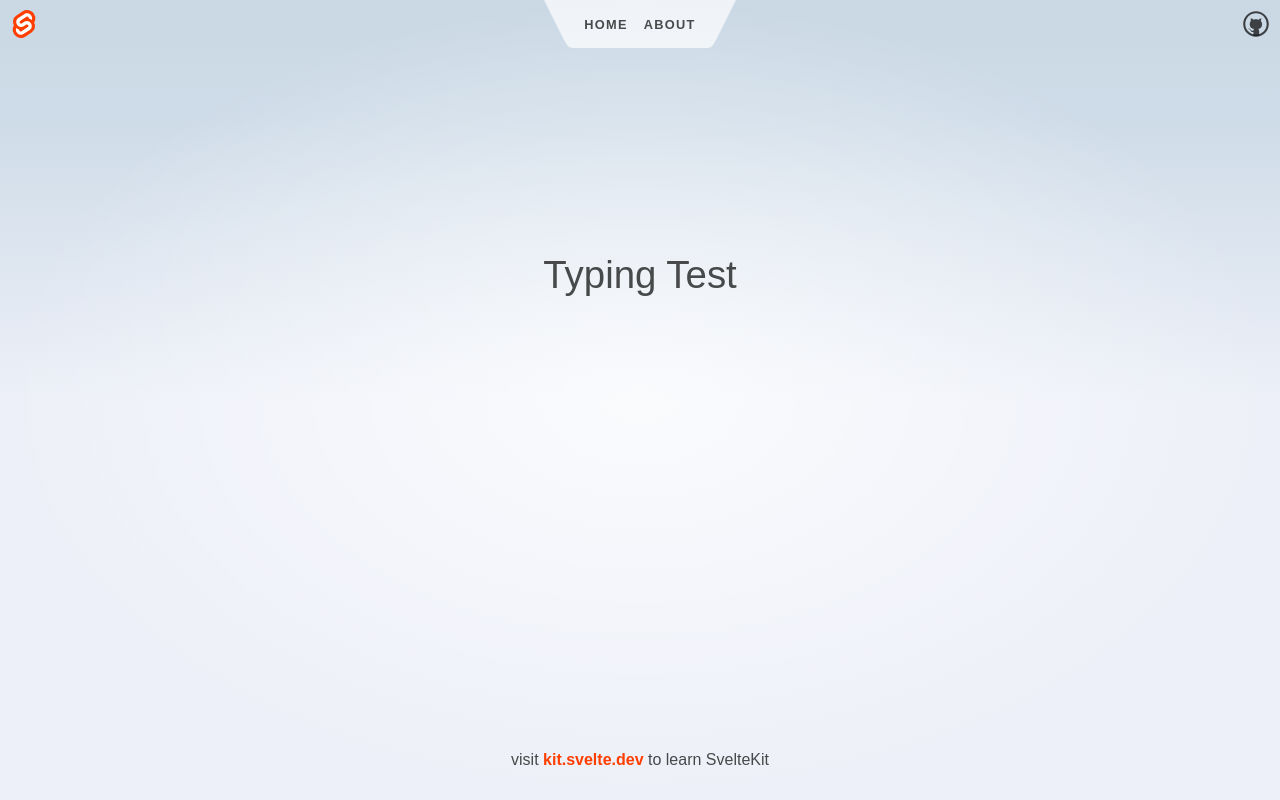
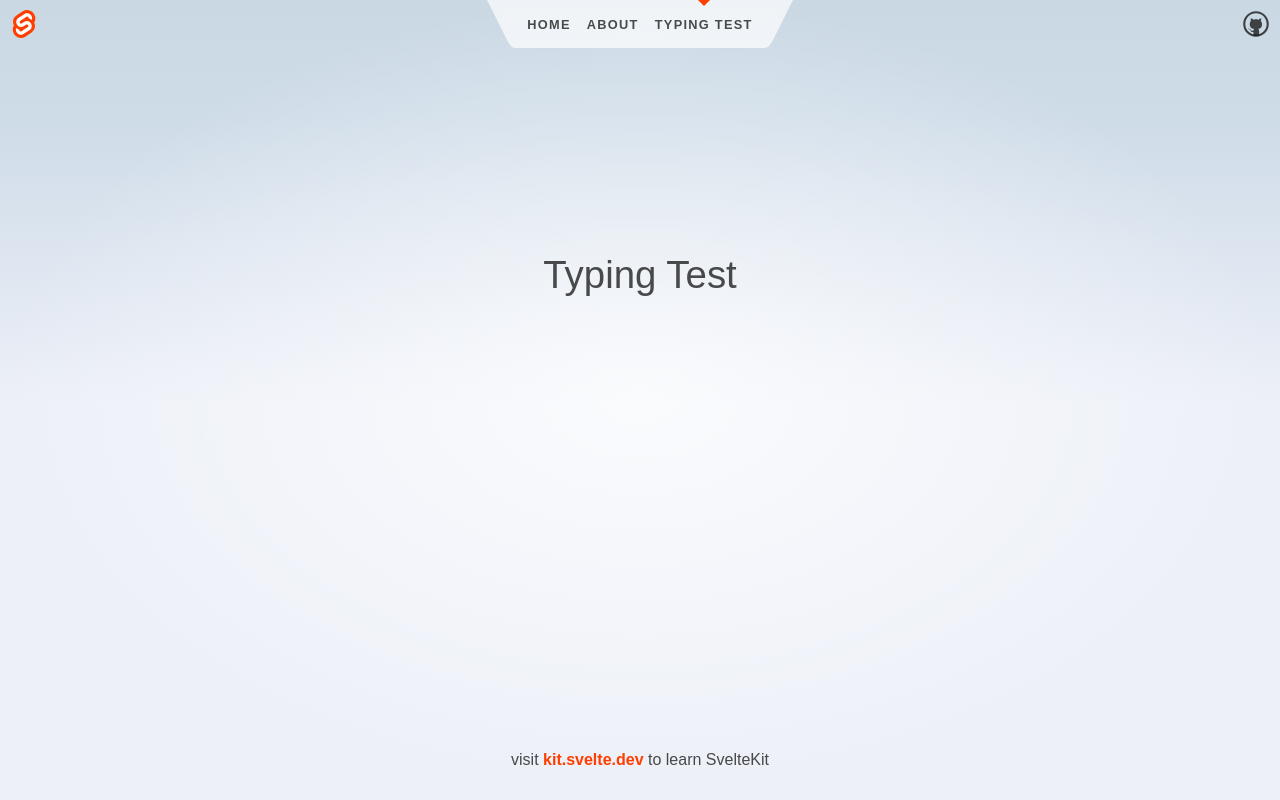
Before and after one commit to izzatrazab/DecodeEfficiency, a SvelteKit app: page /typing-test in a window 1280 px wide. Built offline with nearby package versions, Linux system fonts and the light colour scheme.

Commit message:
add typing test nav to header

```diff
--- a/src/routes/Header.svelte
+++ b/src/routes/Header.svelte
@@ -21,6 +21,13 @@
       </li>
       <li aria-current={$page.url.pathname === "/about" ? "page" : undefined}>
         <a href="/about">About</a>
+      </li>
+      <li
+        aria-current={$page.url.pathname === "/typing-test"
+          ? "page"
+          : undefined}
+      >
+        <a href="/typing-test">Typing Test</a>
       </li>
     </ul>
     <svg viewBox="0 0 2 3" aria-hidden="true">
```
